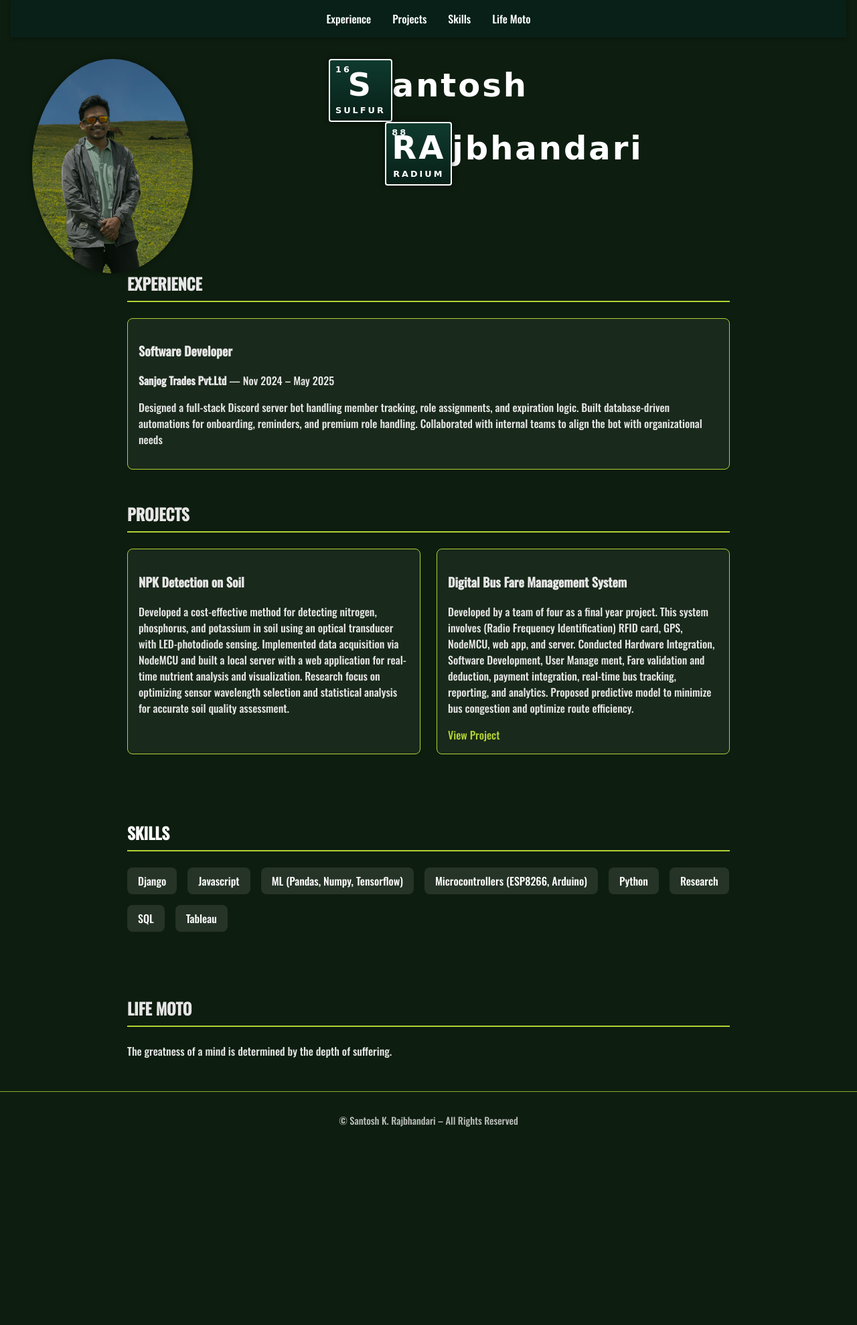
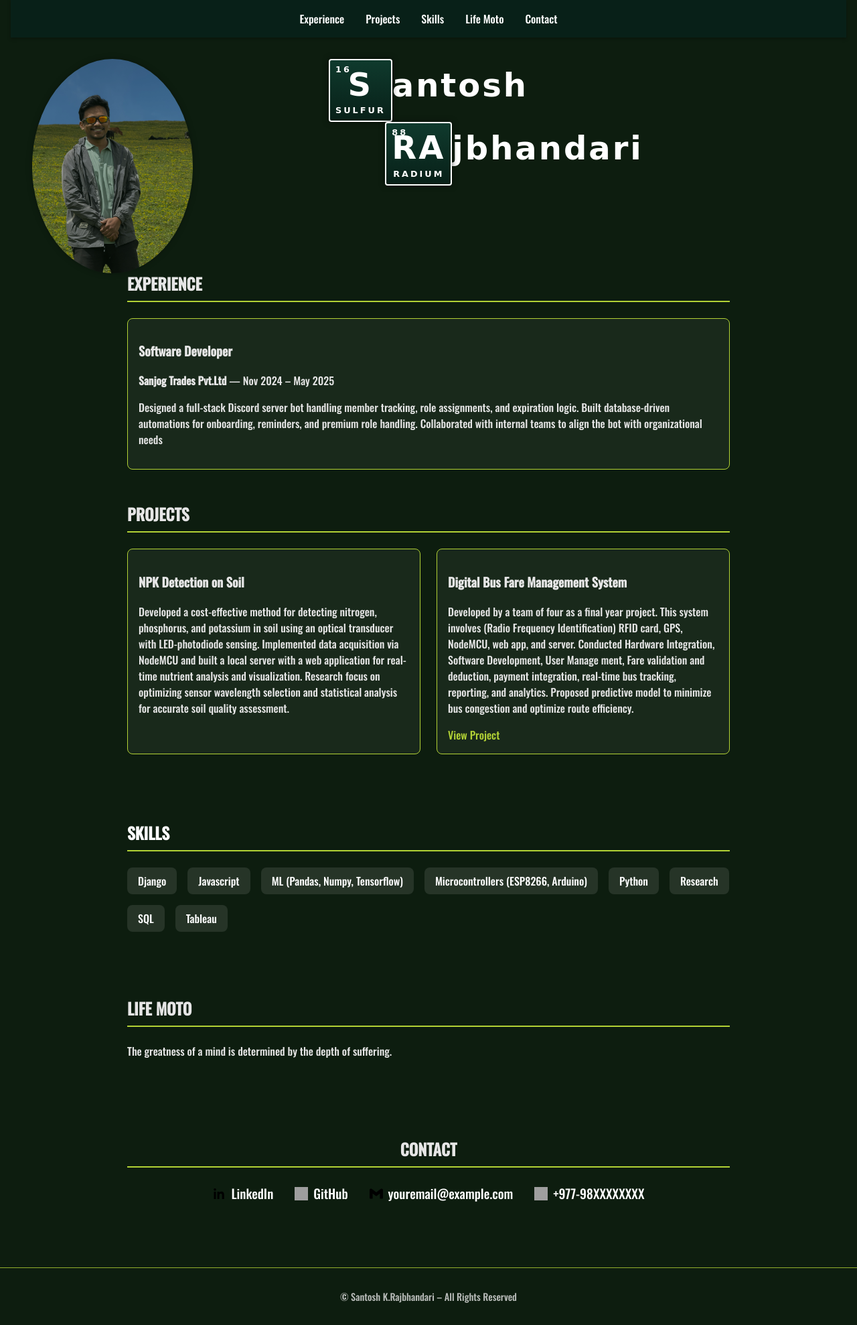
Before and after one commit to santoshrajbhandari/portfolio, a Django app: page / in a window 1280 px wide. Shown: the whole page at 67% size. Before the commit the page ends 1682 px from the top, so only its background shows below. Run offline with Django 5.2, Linux system fonts and the light colour scheme; data comes from the database, SQL or seed files in the repository; grey boxes are pictures that could not be loaded.

Commit message:
first commit

```diff
--- a/portfolioapp/templates/index.html
+++ b/portfolioapp/templates/index.html
@@ -19,6 +19,7 @@
         <li><a href="#projects">Projects</a></li>
         <li><a href="#skills">Skills</a></li>
         <li><a href="#about">Life Moto</a></li>
+        <li><a href="#contact">Contact</a></li>
       </ul>
     </nav>
 
@@ -89,8 +90,28 @@
     <p>{{ about|default:"The greatness of a mind is determined by the depth of suffering." }}</p>
   </section>
 
+  <!-- Contact -->
+<section id="contact">
+  <h2>Contact</h2>
+  <div class="contact-links">
+    <a href="https://www.linkedin.com/in/your-username" target="_blank">
+      <img src="{% static 'icons/linkedin.svg' %}" alt="LinkedIn"> LinkedIn
+    </a>
+    <a href="https://github.com/your-github" target="_blank">
+      <img src="{% static 'icons/github.svg' %}" alt="GitHub"> GitHub
+    </a>
+    <a href="mailto:youremail@example.com">
+      <img src="{% static 'icons/email.svg' %}" alt="Email"> youremail@example.com
+    </a>
+    <a href="tel:+977-98XXXXXXXX">
+      <img src="{% static 'icons/phone.svg' %}" alt="Phone"> +977-98XXXXXXXX
+    </a>
+  </div>
+</section>
+
+
   <footer>
-    &copy; {{ now|date:"Y" }} {{ name|default:"Santosh K. Rajbhandari" }} – All Rights Reserved
+    &copy; {{ now|date:"Y" }} {{ name|default:"Santosh K.Rajbhandari" }} – All Rights Reserved
   </footer>
 </body>
 </html>
--- a/static/css/style.css
+++ b/static/css/style.css
@@ -217,3 +217,35 @@ body {
     padding: 0.5rem 1rem;
     border-radius: 0.5rem;
 }
+
+/* Contact*/
+#contact {
+  padding: 3rem 1rem;
+  text-align: center;
+}
+
+.contact-links {
+  display: flex;
+  justify-content: center;
+  flex-wrap: wrap;
+  gap: 2rem;
+}
+
+.contact-links a {
+  color: #fff;          /* or your theme color */
+  text-decoration: none;
+  font-size: 1.2rem;
+  display: flex;
+  align-items: center;
+  gap: 0.5rem;
+  transition: transform 0.2s;
+}
+
+.contact-links a:hover {
+  transform: scale(1.1);
+}
+.contact-links img {
+  width: 20px;
+  height: 20px;
+  vertical-align: middle;
+}
```
Also changed, not shown: myportfolio/settings.py (+4 -4 lines), static/icons/email.svg (added), static/icons/linkedin.svg (added).
